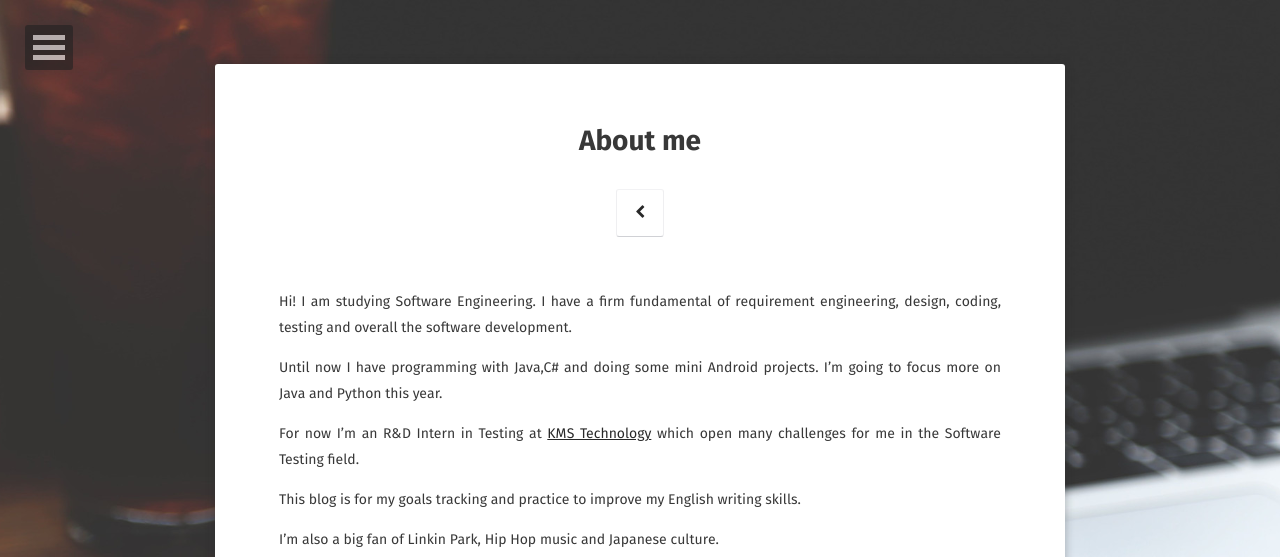
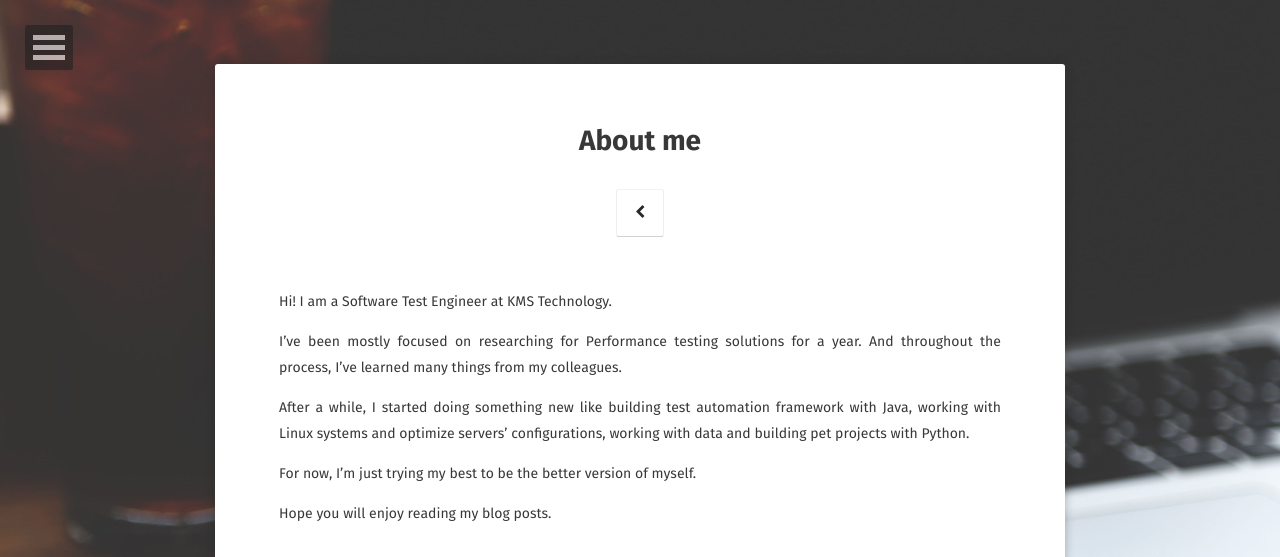
Before and after one commit to locmai/locmai.github.io, a Jekyll site: the page built from about/index.md, in a window 1280 px wide. Shown: the top 557 px of the page. Built offline with Jekyll 4.4.1, drawn with Linux system fonts in a browser that asks for light colours; some web fonts are replaced; grey boxes are pictures that could not be loaded.

Commit message:
update blog post

```diff
--- a/_config.yml
+++ b/_config.yml
@@ -1,11 +1,10 @@
 # Site
 title:              Loc Mai
 bio:                >
-                    "Change is one of the most difficult things that we face,but change is inevitable"
-                    - Hospin -
-description:        "I know how to write Hello World"
+                    "Software Test Engineer"
+description:        "I know how to write Hello World programs and test them"
 reading_time:       true
-words_per_minute:   200
+words_per_minute:   100
 logo:               'assets/img/logo.jpg'
 background:         'assets/img/placeholder-big.jpg'
 tiled_bg:           false   # Set this true if you want to tile your background image, otherwise it will be covered
@@ -42,7 +41,7 @@ disqus_shortname:   locmai
 #bing-verify:
 email:              locmai0201@gmail.com
 #twitter:            AlvissD
-facebook:           alviss.shinoda
+facebook:           locmai0201
 github-url:         locmai
 #stackoverflow:     123456/username   from a "http://stackoverflow.com/users/123456/username" link
 linkedin:           loc-mai-b5200b147
--- a/about/index.md
+++ b/about/index.md
@@ -2,22 +2,16 @@
 layout: page
 title: About me
 tags: [about]
-date: 2017-03-16
+date: 2018-03-9
 comments: false
 ---
 Hi!
-I am studying Software Engineering. I have a firm fundamental of requirement engineering, design, coding, testing and overall the software development.
+I am a Software Test Engineer at KMS Technology.
 
-Until now I have programming with Java,C# and doing some mini Android projects. I'm going to focus more on Java and Python this year.
+I've been mostly focused on researching for Performance testing solutions for a year. And throughout the process, I've learned many things from my colleagues.
 
-For now I’m an R&D Intern in Testing at [KMS Technology](kms-technology.com) which open many challenges for me in the Software Testing field.
+After a while, I started doing something new like building test automation framework with Java, working with Linux systems and optimize servers' configurations, working with data and building pet projects with Python.
 
-This blog is for my goals tracking and practice to improve my English writing skills.
+For now, I'm just trying my best to be the better version of myself.
 
-I'm also a big fan of Linkin Park, Hip Hop music and Japanese culture.
-
-{% capture images %}
-    http://i.imgur.com/j3a9Wc7.jpg
-    http://i.imgur.com/aHoffHu.jpg
-{% endcapture %}
-{% include gallery images=images cols=2 %}
+Hope you will enjoy reading my blog posts.
```
Also changed, not shown: _posts/2017-03-16-first-readability-post.md (deleted, +0 -31 lines), _posts/2017-03-19-blog-upgrading-plan.md (deleted, +0 -109 lines), _posts/2017-05-05-ngoi-lai-cong-ty.md (deleted, +0 -14 lines), _posts/2018-03-09-lessons-learned-while-learning-to-code.1.md (added, +101 -0 lines), Gemfile.lock.
